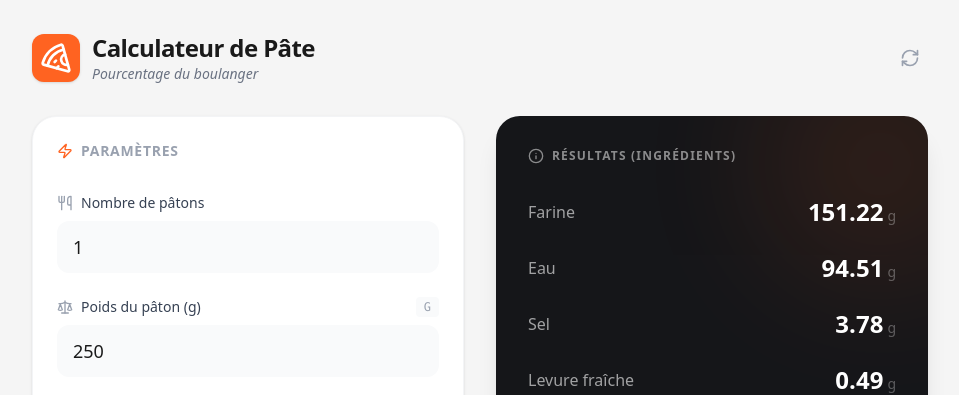
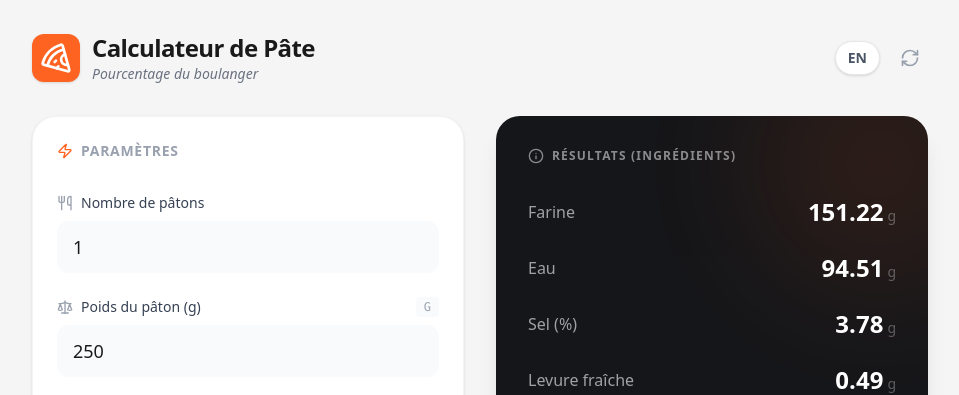
Before and after one commit to Spicure/Pizza-Cal, a React (Vite) app: page / in a window 1280 px wide. Shown: the top 395 px of the page, without its empty margins (160-1119 px from the left). Built offline with nearby package versions, Linux system fonts and the light colour scheme.

Commit message:
feat: Add internationalization and language switching
Implement i18n support with a dedicated translations file and enable language switching between French and English. Update UI elements and component labels to utilize the new translation system, ensuring a localized user experience.

```diff
--- a/src/App.tsx
+++ b/src/App.tsx
@@ -7,8 +7,12 @@ import React, { useState, useMemo } from 'react';
 import { Pizza, Scale, Droplets, Utensils, Zap, Info, RefreshCw, Clock, Thermometer, Snowflake, Calculator } from 'lucide-react';
 import { motion, AnimatePresence } from 'motion/react';
 import WaterTemperatureCalculator from './components/WaterTemperatureCalculator';
+import { t, Language } from './translations';
 
 export default function App() {
+  const [lang, setLang] = useState<Language>('fr');
+  const txt = t[lang];
+
   // Inputs
   const [numBalls, setNumBalls] = useState<number>(1);
   const [ballWeight, setBallWeight] = useState<number>(250);
@@ -85,17 +89,26 @@ export default function App() {
               <Pizza className="text-white w-8 h-8" />
             </div>
             <div>
-              <h1 className="text-2xl font-bold tracking-tight">Calculateur de Pâte</h1>
-              <p className="text-sm text-gray-500 italic">Pourcentage du boulanger</p>
+              <h1 className="text-2xl font-bold tracking-tight">{txt.appTitle}</h1>
+              <p className="text-sm text-gray-500 italic">{txt.appSubtitle}</p>
             </div>
           </div>
+          <div className="flex items-center gap-3">
+            <button
+              onClick={() => setLang(lang === 'fr' ? 'en' : 'fr')}
+              className="px-3 py-1.5 bg-white border border-gray-200 rounded-full text-sm font-bold text-gray-600 hover:bg-gray-50 hover:text-[#FF6321] transition-colors shadow-sm"
+              title={lang === 'fr' ? 'Switch to English' : 'Passer en français'}
+            >
+              {lang === 'fr' ? 'EN' : 'FR'}
+            </button>
             <button
               onClick={reset}
               className="p-2 hover:bg-gray-200 rounded-full transition-colors group"
-            title="Réinitialiser"
+              title={txt.reset}
             >
               <RefreshCw className="w-5 h-5 text-gray-400 group-hover:rotate-180 transition-transform duration-500" />
             </button>
+          </div>
         </header>
 
         <main className="grid grid-cols-1 lg:grid-cols-2 gap-8">
@@ -107,12 +120,12 @@ export default function App() {
           >
             <div className="flex items-center gap-2 mb-6 pb-2 border-bottom border-gray-50">
               <Zap className="w-4 h-4 text-[#FF6321]" />
-              <h2 className="text-sm font-semibold uppercase tracking-wider text-gray-400">Paramètres</h2>
+              <h2 className="text-sm font-semibold uppercase tracking-wider text-gray-400">{txt.parameters}</h2>
             </div>
 
             <div className="space-y-6">
               <InputField
-                label="Nombre de pâtons"
+                label={txt.numBalls}
                 value={numBalls}
                 onChange={setNumBalls}
                 min={1}
@@ -120,7 +133,7 @@ export default function App() {
                 icon={<Utensils className="w-4 h-4" />}
               />
               <InputField
-                label="Poids du pâton (g)"
+                label={txt.ballWeight}
                 value={ballWeight}
                 onChange={setBallWeight}
                 min={1}
@@ -129,7 +142,7 @@ export default function App() {
               />
               <div className="h-px bg-gray-100 my-4" />
               <InputField
-                label="Hydratation (%)"
+                label={txt.hydration}
                 value={hydration}
                 onChange={setHydration}
                 min={0}
@@ -139,7 +152,7 @@ export default function App() {
                 icon={<Droplets className="w-4 h-4" />}
               />
               <InputField
-                label="Sel (%)"
+                label={txt.salt}
                 value={salt}
                 onChange={setSalt}
                 min={0}
@@ -147,7 +160,7 @@ export default function App() {
                 unit="%"
               />
               <InputField
-                label="Huile (%)"
+                label={txt.oil}
                 value={oil}
                 onChange={setOil}
                 min={0}
@@ -160,7 +173,7 @@ export default function App() {
               <div className="flex items-center justify-between mb-4">
                 <label className="text-sm font-semibold text-gray-700 flex items-center gap-2">
                   <Calculator className="w-4 h-4 text-[#FF6321]" />
-                  Calcul auto de la levure fraîche
+                  {txt.autoYeast}
                 </label>
                 <button
                   onClick={() => setAutoYeast(!autoYeast)}
@@ -180,15 +193,15 @@ export default function App() {
                     className="space-y-4 overflow-hidden"
                   >
                     <div className="grid grid-cols-2 gap-4">
-                      <InputField label="T. Ambiante (h)" value={rtTime} onChange={setRtTime} min={0} step={0.5} icon={<Clock className="w-4 h-4" />} />
-                      <InputField label="Température (°C)" value={rtTemp} onChange={setRtTemp} min={0} step={0.5} icon={<Thermometer className="w-4 h-4" />} />
+                      <InputField label={txt.rtTime} value={rtTime} onChange={setRtTime} min={0} step={0.5} icon={<Clock className="w-4 h-4" />} />
+                      <InputField label={txt.rtTemp} value={rtTemp} onChange={setRtTemp} min={0} step={0.5} icon={<Thermometer className="w-4 h-4" />} />
                     </div>
                     <div className="grid grid-cols-2 gap-4">
-                      <InputField label="T. Frigo (h)" value={ctTime} onChange={setCtTime} min={0} step={0.5} icon={<Snowflake className="w-4 h-4" />} />
-                      <InputField label="Température (°C)" value={ctTemp} onChange={setCtTemp} min={0} step={0.5} icon={<Thermometer className="w-4 h-4" />} />
+                      <InputField label={txt.ctTime} value={ctTime} onChange={setCtTime} min={0} step={0.5} icon={<Snowflake className="w-4 h-4" />} />
+                      <InputField label={txt.ctTemp} value={ctTemp} onChange={setCtTemp} min={0} step={0.5} icon={<Thermometer className="w-4 h-4" />} />
                     </div>
                     <div className="p-4 bg-orange-50 rounded-xl border border-orange-100 flex justify-between items-center mt-2">
-                      <span className="text-sm text-orange-800 font-medium">Levure fraîche calculée :</span>
+                      <span className="text-sm text-orange-800 font-medium">{txt.calcYeast}</span>
                       <span className="text-xl font-bold text-[#FF6321]">{calculatedYeast.toFixed(3)}%</span>
                     </div>
                   </motion.div>
@@ -201,7 +214,7 @@ export default function App() {
                     className="overflow-hidden"
                   >
                     <InputField
-                      label="Levure fraîche (%)"
+                      label={txt.manualYeast}
                       value={yeast}
                       onChange={setYeast}
                       min={0}
@@ -225,24 +238,24 @@ export default function App() {
               <div className="relative z-10">
                 <div className="flex items-center gap-2 mb-8 opacity-50">
                   <Info className="w-4 h-4" />
-                  <h2 className="text-xs font-semibold uppercase tracking-widest">Résultats (Ingrédients)</h2>
+                  <h2 className="text-xs font-semibold uppercase tracking-widest">{txt.resultsTitle}</h2>
                 </div>
 
                 <div className="space-y-6">
-                  <ResultRow label="Farine" value={results.flourG} unit="g" />
-                  <ResultRow label="Eau" value={results.waterG} unit="g" />
-                  <ResultRow label="Sel" value={results.saltG} unit="g" />
-                  <ResultRow label="Levure fraîche" value={results.yeastG} unit="g" />
-                  {results.oilG > 0 && <ResultRow label="Huile" value={results.oilG} unit="g" />}
+                  <ResultRow label={txt.flour} value={results.flourG} unit="g" />
+                  <ResultRow label={txt.water} value={results.waterG} unit="g" />
+                  <ResultRow label={txt.salt} value={results.saltG} unit="g" />
+                  <ResultRow label={txt.yeast} value={results.yeastG} unit="g" />
+                  {results.oilG > 0 && <ResultRow label={txt.oil} value={results.oilG} unit="g" />}
                 </div>
 
                 <div className="mt-10 pt-6 border-t border-white/10 flex justify-between items-end">
                   <div>
-                    <p className="text-xs text-white/40 uppercase tracking-wider mb-1">Poids Total</p>
+                    <p className="text-xs text-white/40 uppercase tracking-wider mb-1">{txt.totalWeight}</p>
                     <p className="text-3xl font-light tracking-tight">{results.totalWeight.toLocaleString()} <span className="text-lg opacity-50">g</span></p>
                   </div>
                   <div className="text-right">
-                    <p className="text-xs text-white/40 uppercase tracking-wider mb-1">Ratio Total</p>
+                    <p className="text-xs text-white/40 uppercase tracking-wider mb-1">{txt.totalRatio}</p>
                     <p className="text-xl font-mono opacity-80">{results.sumPercentages.toFixed(3)}</p>
                   </div>
                 </div>
@@ -254,10 +267,10 @@ export default function App() {
           </motion.section>
         </main>
 
-        <WaterTemperatureCalculator />
+        <WaterTemperatureCalculator lang={lang} />
 
         <footer className="mt-12 text-center text-gray-400 text-xs py-8 border-t border-gray-200">
-          <p>© 2026 Calculateur de Pâte à Pizza Professionnel</p>
+          <p>{txt.footer}</p>
         </footer>
       </div>
     </div>
--- a/src/components/WaterTemperatureCalculator.tsx
+++ b/src/components/WaterTemperatureCalculator.tsx
@@ -1,6 +1,7 @@
 import React, { useState } from 'react';
 import { Thermometer, Link as LinkIcon, Unlink, AlertTriangle, Droplets, Info } from 'lucide-react';
 import { motion, AnimatePresence } from 'motion/react';
+import { t, Language } from '../translations';
 
 // ============================================================================
 // LOGIQUE MATHÉMATIQUE (Séparée de l'UI)
@@ -26,21 +27,23 @@ export function calculateWaterTemperature(
 }
 
 // Préréglages pour le facteur de friction selon le type de pétrissage
-const FRICTION_PRESETS = {
-  manual: { label: 'Pétrissage manuel', value: 2 },
-  oblique: { label: 'Axe oblique', value: 6 },
-  spiral: { label: 'Spirale', value: 9 },
-  stand_mixer: { label: 'Robot ménager (ex: KitchenAid)', value: 14 },
-  custom: { label: 'Personnalisé...', value: 0 },
-};
+const getFrictionPresets = (lang: Language) => ({
+  manual: { label: t[lang].frictionManual, value: 2 },
+  oblique: { label: t[lang].frictionOblique, value: 6 },
+  spiral: { label: t[lang].frictionSpiral, value: 9 },
+  stand_mixer: { label: t[lang].frictionStand, value: 14 },
+  custom: { label: t[lang].frictionCustom, value: 0 },
+});
 
-type FrictionKey = keyof typeof FRICTION_PRESETS;
+type FrictionKey = 'manual' | 'oblique' | 'spiral' | 'stand_mixer' | 'custom';
 
 // ============================================================================
 // COMPOSANT UI
 // ============================================================================
 
-export default function WaterTemperatureCalculator() {
+export default function WaterTemperatureCalculator({ lang }: { lang: Language }) {
+  const txt = t[lang];
+  const FRICTION_PRESETS = getFrictionPresets(lang);
   // --- ÉTATS ---
   const [targetTemp, setTargetTemp] = useState<number>(24);
   const [roomTemp, setRoomTemp] = useState<number>(21);
@@ -94,27 +97,27 @@ export default function WaterTemperatureCalculator() {
     <section className="bg-white p-6 rounded-3xl shadow-sm border border-gray-100 mt-8">
       <div className="flex items-center gap-2 mb-6 pb-2 border-b border-gray-50">
         <Thermometer className="w-5 h-5 text-blue-500" />
-        <h2 className="text-lg font-bold text-gray-800">Calculateur de Température d'Eau</h2>
+        <h2 className="text-lg font-bold text-gray-800">{txt.waterTitle}</h2>
       </div>
 
       <div className="grid grid-cols-1 md:grid-cols-2 gap-8">
         {/* Colonne de gauche : Inputs */}
         <div className="space-y-5">
           <TempInput
-            label="Température cible de la pâte"
+            label={txt.targetTemp}
             value={targetTemp}
             onChange={(v) => setTargetTemp(clamp(v))}
           />
 
           <TempInput
-            label="Température ambiante de la pièce"
+            label={txt.roomTemp}
             value={roomTemp}
             onChange={handleRoomTempChange}
           />
 
           <div className="relative">
             <TempInput
-              label="Température de la farine"
+              label={txt.flourTemp}
               value={flourTemp}
               onChange={handleFlourTempChange}
             />
@@ -123,16 +126,16 @@ export default function WaterTemperatureCalculator() {
               className={`absolute right-0 top-0 text-xs flex items-center gap-1 px-2 py-1 rounded-md transition-colors ${
                 isLinked ? 'bg-blue-50 text-blue-600' : 'bg-gray-100 text-gray-500 hover:bg-gray-200'
               }`}
-              title={isLinked ? "Lié à la température ambiante" : "Lier à la température ambiante"}
+              title={isLinked ? txt.linked : txt.link}
             >
               {isLinked ? <LinkIcon className="w-3 h-3" /> : <Unlink className="w-3 h-3" />}
-              {isLinked ? 'Lié à l\'ambiante' : 'Lier à l\'ambiante'}
+              {isLinked ? txt.linked : txt.link}
             </button>
           </div>
 
           <div className="space-y-2">
             <label className="text-sm font-medium text-gray-700 block">
-              Échauffement du pétrin (Friction)
+              {txt.frictionLabel}
             </label>
             <div className="relative">
               <select
@@ -162,7 +165,7 @@ export default function WaterTemperatureCalculator() {
                   className="pt-2 overflow-hidden"
                 >
                   <TempInput
-                    label="Valeur de friction personnalisée"
+                    label={txt.customFriction}
                     value={customFriction}
                     onChange={(v) => setCustomFriction(clamp(v))}
                   />
@@ -178,7 +181,7 @@ export default function WaterTemperatureCalculator() {
             <Droplets className="w-32 h-32 text-blue-500/10 absolute -right-6 -bottom-6" />
 
             <p className="text-sm font-semibold text-blue-600 uppercase tracking-wider mb-2 relative z-10">
-              Température de l'eau requise
+              {txt.waterTempReq}
             </p>
 
             <div className="flex items-start justify-center gap-1 relative z-10">
@@ -205,9 +208,7 @@ export default function WaterTemperatureCalculator() {
                   className="mt-6 bg-white/80 backdrop-blur-sm p-4 rounded-2xl text-left flex gap-3 items-start shadow-sm border border-blue-100/50"
                 >
                   <AlertTriangle className="w-5 h-5 text-amber-500 shrink-0 mt-0.5" />
-                  <p className="text-sm text-blue-900 leading-relaxed">
-                    L'eau doit être très froide. Pensez à utiliser de la <strong>glace pilée</strong> ou à refroidir votre farine au réfrigérateur en amont.
-                  </p>
+                  <p className="text-sm text-blue-900 leading-relaxed" dangerouslySetInnerHTML={{ __html: txt.warning.replace('glace pilée', '<strong>glace pilée</strong>').replace('crushed ice', '<strong>crushed ice</strong>') }} />
                 </motion.div>
               )}
             </AnimatePresence>
@@ -216,8 +217,8 @@ export default function WaterTemperatureCalculator() {
           <div className="mt-4 flex gap-2 items-start text-xs text-gray-500 bg-gray-50 p-3 rounded-xl">
             <Info className="w-4 h-4 shrink-0 text-gray-400" />
             <p>
-              Calcul basé sur la règle des températures : <br/>
-              <code className="bg-gray-200 px-1.5 py-0.5 rounded text-gray-700 font-mono mt-1.5 inline-block">Eau = (Cible × 3) - (Ambiante + Farine + Friction)</code>
+              {txt.infoText} <br/>
+              <code className="bg-gray-200 px-1.5 py-0.5 rounded text-gray-700 font-mono mt-1.5 inline-block">{txt.formula}</code>
             </p>
           </div>
         </div>
--- /dev/null
+++ b/src/translations.ts
@@ -0,0 +1,94 @@
+export type Language = 'fr' | 'en';
+
+export const t = {
+  fr: {
+    // App
+    appTitle: "Calculateur de Pâte",
+    appSubtitle: "Pourcentage du boulanger",
+    reset: "Réinitialiser",
+    parameters: "Paramètres",
+    numBalls: "Nombre de pâtons",
+    ballWeight: "Poids du pâton (g)",
+    hydration: "Hydratation (%)",
+    salt: "Sel (%)",
+    oil: "Huile (%)",
+    autoYeast: "Calcul auto de la levure fraîche",
+    rtTime: "T. Ambiante (h)",
+    rtTemp: "Température (°C)",
+    ctTime: "T. Frigo (h)",
+    ctTemp: "Température (°C)",
+    calcYeast: "Levure fraîche calculée :",
+    manualYeast: "Levure fraîche (%)",
+    resultsTitle: "Résultats (Ingrédients)",
+    flour: "Farine",
+    water: "Eau",
+    yeast: "Levure fraîche",
+    totalWeight: "Poids Total",
+    totalRatio: "Ratio Total",
+    footer: "© 2026 Calculateur de Pâte à Pizza Professionnel",
+
+    // Water Temp
+    waterTitle: "Calculateur de Température d'Eau",
+    targetTemp: "Température cible de la pâte",
+    roomTemp: "Température ambiante de la pièce",
+    flourTemp: "Température de la farine",
+    linked: "Lié à l'ambiante",
+    link: "Lier à l'ambiante",
+    frictionLabel: "Échauffement du pétrin (Friction)",
+    frictionManual: "Pétrissage manuel",
+    frictionOblique: "Axe oblique",
+    frictionSpiral: "Spirale",
+    frictionStand: "Robot ménager (ex: KitchenAid)",
+    frictionCustom: "Personnalisé...",
+    customFriction: "Valeur de friction personnalisée",
+    waterTempReq: "Température de l'eau requise",
+    warning: "L'eau doit être très froide. Pensez à utiliser de la glace pilée ou à refroidir votre farine au réfrigérateur en amont.",
+    infoText: "Calcul basé sur la règle des températures :",
+    formula: "Eau = (Cible × 3) - (Ambiante + Farine + Friction)",
+  },
+  en: {
+    // App
+    appTitle: "Dough Calculator",
+    appSubtitle: "Baker's Percentage",
+    reset: "Reset",
+    parameters: "Parameters",
+    numBalls: "Number of dough balls",
+    ballWeight: "Ball weight (g)",
+    hydration: "Hydration (%)",
+    salt: "Salt (%)",
+    oil: "Oil (%)",
+    autoYeast: "Auto fresh yeast calculation",
+    rtTime: "Room Temp (h)",
+    rtTemp: "Temperature (°C)",
+    ctTime: "Fridge Temp (h)",
+    ctTemp: "Temperature (°C)",
+    calcYeast: "Calculated fresh yeast:",
+    manualYeast: "Fresh yeast (%)",
+    resultsTitle: "Results (Ingredients)",
+    flour: "Flour",
+    water: "Water",
+    yeast: "Fresh yeast",
+    totalWeight: "Total Weight",
+    totalRatio: "Total Ratio",
+    footer: "© 2026 Professional Pizza Dough Calculator",
+
+    // Water Temp
+    waterTitle: "Water Temperature Calculator",
+    targetTemp: "Target dough temperature",
+    roomTemp: "Room temperature",
+    flourTemp: "Flour temperature",
+    linked: "Linked to room temp",
+    link: "Link to room temp",
+    frictionLabel: "Mixer friction factor",
+    frictionManual: "Hand mixing",
+    frictionOblique: "Oblique fork mixer",
+    frictionSpiral: "Spiral mixer",
+    frictionStand: "Stand mixer (e.g. KitchenAid)",
+    frictionCustom: "Custom...",
+    customFriction: "Custom friction value",
+    waterTempReq: "Required water temperature",
+    warning: "Water needs to be very cold. Consider using crushed ice or chilling your flour in the fridge beforehand.",
+    infoText: "Calculation based on the rule of temperatures:",
+    formula: "Water = (Target × 3) - (Room + Flour + Friction)",
+  }
+};
```
Lines whose indentation alone changed are shown as unchanged.
